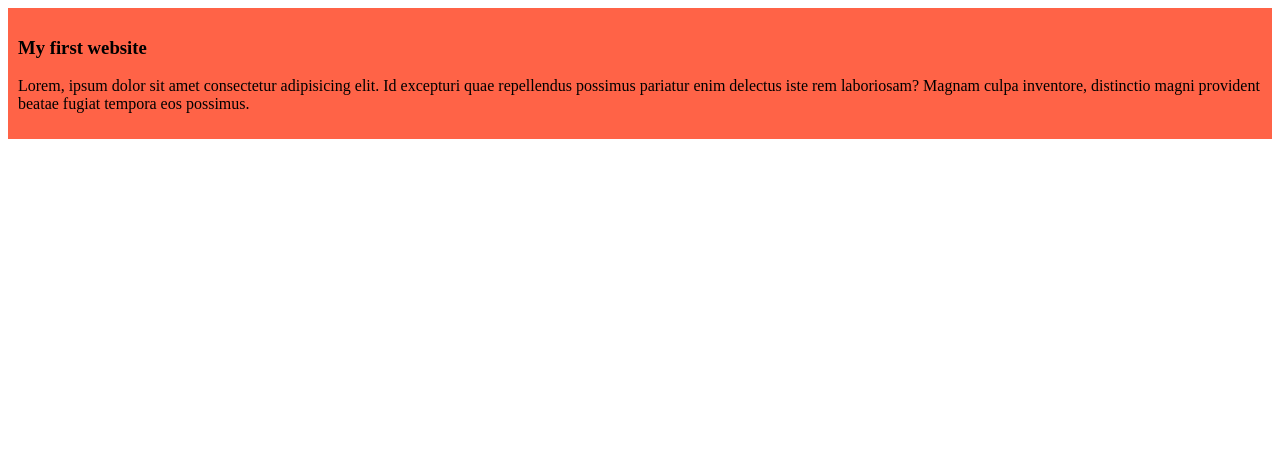
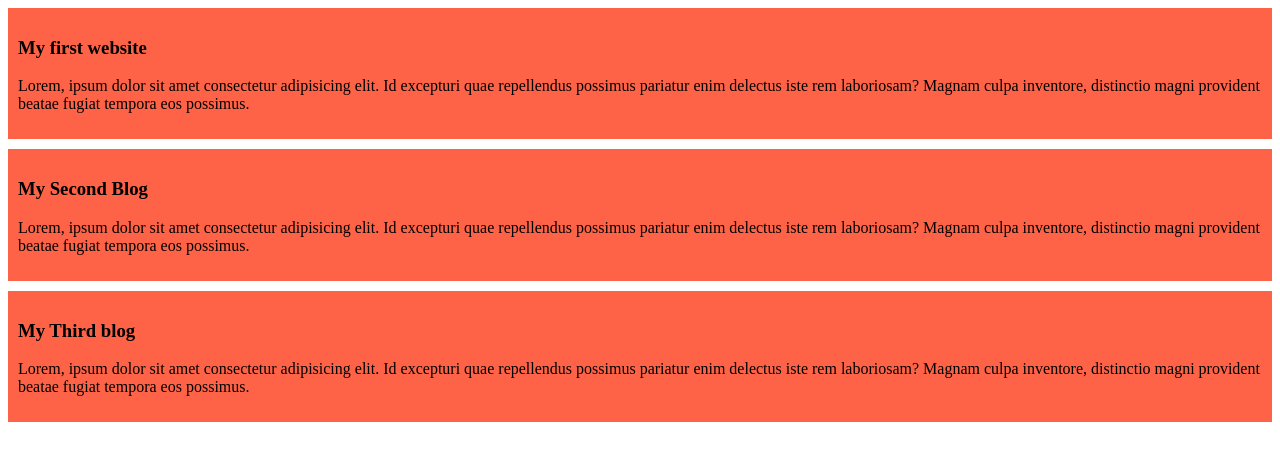
Before and after one commit to Imrul25/my-simple-website, a plain HTML site: page index.html in a window 1280 px wide. Drawn offline with Linux system fonts and the light colour scheme.

Commit message:
added the second and the third blog

```diff
--- a/index.html
+++ b/index.html
@@ -11,5 +11,13 @@
         <h3>My first website</h3>
         <P>Lorem, ipsum dolor sit amet consectetur adipisicing elit. Id excepturi quae repellendus possimus pariatur enim delectus iste rem laboriosam? Magnam culpa inventore, distinctio magni provident beatae fugiat tempora eos possimus.</P>
     </div>
+    <div>
+        <h3>My Second Blog</h3>
+        <P>Lorem, ipsum dolor sit amet consectetur adipisicing elit. Id excepturi quae repellendus possimus pariatur enim delectus iste rem laboriosam? Magnam culpa inventore, distinctio magni provident beatae fugiat tempora eos possimus.</P>
+    </div>
+    <div>
+        <h3>My Third blog</h3>
+        <P>Lorem, ipsum dolor sit amet consectetur adipisicing elit. Id excepturi quae repellendus possimus pariatur enim delectus iste rem laboriosam? Magnam culpa inventore, distinctio magni provident beatae fugiat tempora eos possimus.</P>
+    </div>
 </body>
 </html>
--- a/styles/blog.css
+++ b/styles/blog.css
@@ -1,4 +1,5 @@
 div{
     background-color: tomato;
     padding: 10px;
+    margin-bottom: 10px;
 }
```
